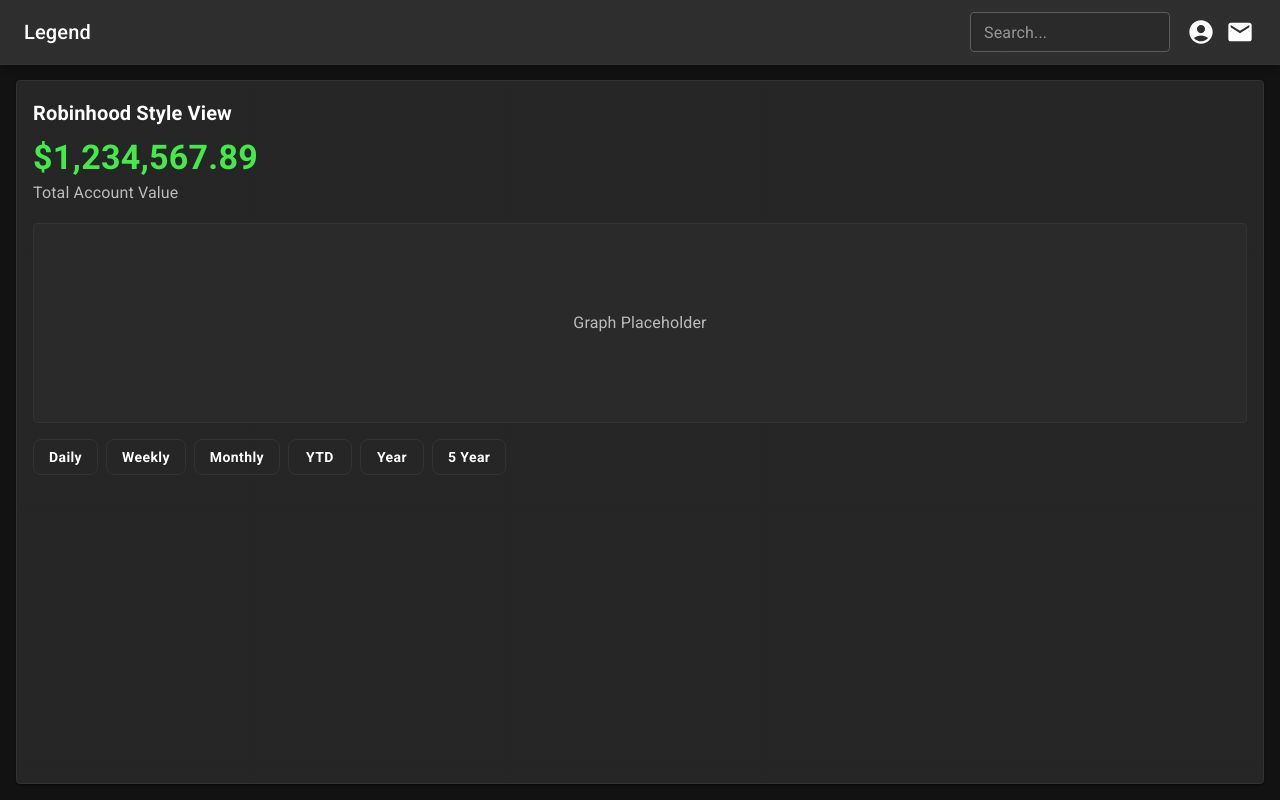
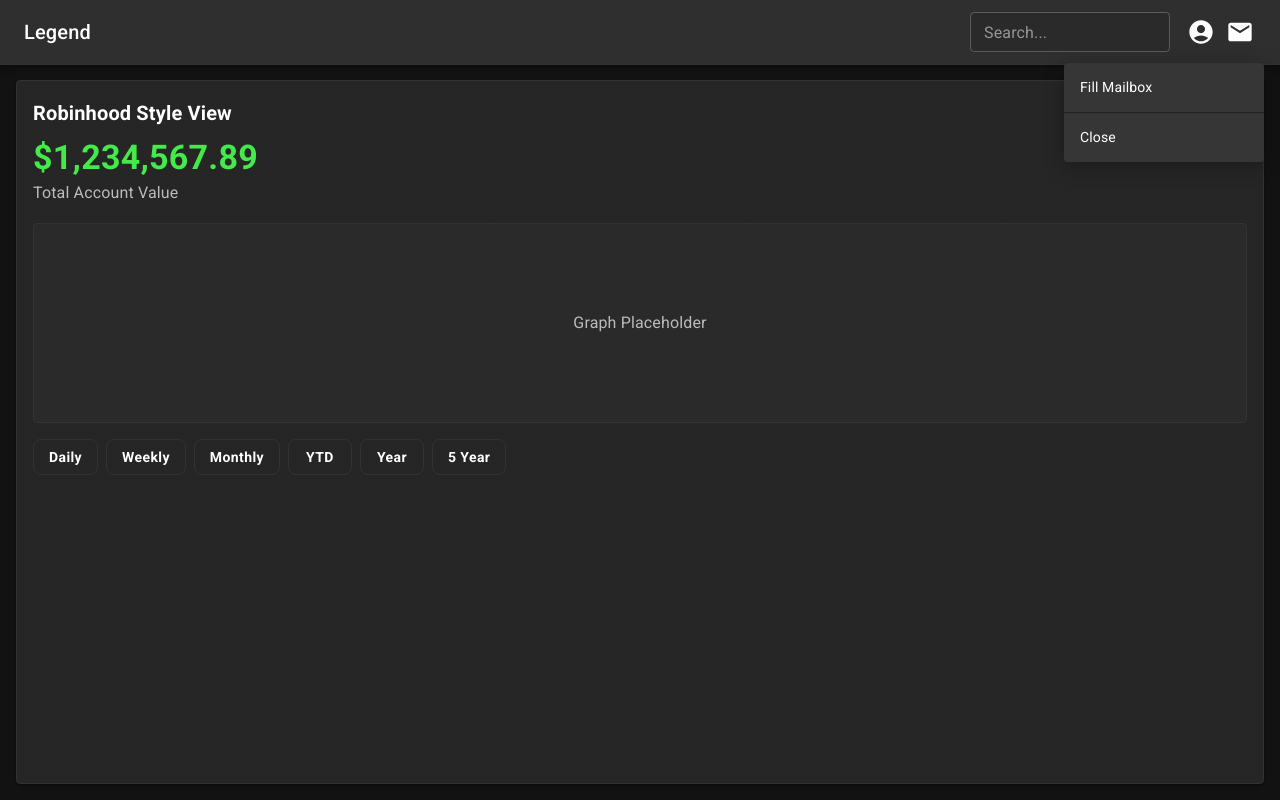
Before and after one commit to oldwestsolutions/jpmorgan, a React (Create React App) app: page /legend in a window 1280 px wide. Both pictures are taken after a click on the button 1240 px from the left and 32 px from the top of the page. Built offline with nearby package versions, Linux system fonts and the light colour scheme.

Commit message:
Add mailbox functionality and fix scroll issues

```diff
--- a/src/pages/Legend.tsx
+++ b/src/pages/Legend.tsx
@@ -145,6 +145,9 @@
   const [searchResults, setSearchResults] = useState<{ title: string; description: string; price?: string }[]>([]);
   const [selectedStock, setSelectedStock] = useState<{ title: string; description: string; price?: string } | null>(null);
   const [isSearchOpen, setIsSearchOpen] = useState(false);
+  const [isMailOpen, setIsMailOpen] = useState(false);
+  const [mailAnchorEl, setMailAnchorEl] = useState<null | HTMLElement>(null);
+  const [isMailboxFull, setIsMailboxFull] = useState(false);
 
   const handleSearch = (query: string) => {
     if (query.toLowerCase() === 'netflix') {
@@ -188,6 +191,21 @@
 
   const handleViewChange = (view: 'main' | 'bio' | 'options' | 'news') => {
     setCurrentView(view);
+  };
+
+  const handleMailClick = (event: React.MouseEvent<HTMLElement>) => {
+    setMailAnchorEl(event.currentTarget);
+    setIsMailOpen(true);
+  };
+
+  const handleMailClose = () => {
+    setIsMailOpen(false);
+    setMailAnchorEl(null);
+  };
+
+  const handleMailboxToggle = () => {
+    setIsMailboxFull(!isMailboxFull);
+    handleMailClose();
   };
 
   const renderBioView = () => (
@@ -551,12 +569,101 @@
                   height: { xs: 24, sm: 30 }
                 }}
               />
-              <Typography variant="subtitle1" sx={{ ml: 'auto', color: '#43ea4a', fontSize: { xs: '0.875rem', sm: '1rem' } }}>{result.price}</Typography>
+              <Typography variant="caption" sx={{ ml: 'auto', color: '#43ea4a', fontSize: { xs: '0.75rem', sm: '0.875rem' } }}>{result.price}</Typography>
             </Box>
             <Typography variant="body2" color="text.secondary" sx={{ fontSize: '0.875rem' }}>{result.description}</Typography>
           </Box>
         ))}
       </Box>
+    </motion.div>
+  );
+
+  const renderMailDropdown = () => (
+    <Menu
+      anchorEl={mailAnchorEl}
+      open={isMailOpen}
+      onClose={handleMailClose}
+      PaperProps={{
+        sx: {
+          bgcolor: '#1a1a1a',
+          color: 'white',
+          mt: 1.5,
+          minWidth: 200,
+          boxShadow: '0 4px 20px rgba(0,0,0,0.3)',
+          '& .MuiMenuItem-root': {
+            fontSize: '0.875rem',
+            '&:hover': {
+              bgcolor: '#2a2a2a'
+            }
+          }
+        }
+      }}
+    >
+      <MenuItem onClick={handleMailboxToggle}>
+        {isMailboxFull ? 'Empty Mailbox' : 'Fill Mailbox'}
+      </MenuItem>
+      <Divider sx={{ bgcolor: '#333' }} />
+      <MenuItem onClick={handleMailClose}>Close</MenuItem>
+    </Menu>
+  );
+
+  const renderMailbox = () => (
+    <motion.div
+      initial={{ opacity: 0, y: 20 }}
+      animate={{ opacity: 1, y: 0 }}
+      exit={{ opacity: 0, y: 20 }}
+      transition={{ duration: 0.3 }}
+    >
+      <Paper sx={{
+        p: 2,
+        bgcolor: '#1a1a1a',
+        color: 'white',
+        border: '1px solid #333',
+        height: '100%',
+        overflow: 'hidden',
+        display: 'flex',
+        flexDirection: 'column'
+      }}>
+        <Box sx={{ display: 'flex', justifyContent: 'space-between', alignItems: 'center', mb: 2 }}>
+          <Typography variant="h6">Mailbox</Typography>
+          <IconButton onClick={handleMailboxToggle} size="small">
+            <ExitToApp sx={{ color: '#43ea4a' }} />
+          </IconButton>
+        </Box>
+        <Box sx={{ flex: 1, overflow: 'auto' }}>
+          {isMailboxFull ? (
+            Array.from({ length: 20 }).map((_, index) => (
+              <Box
+                key={index}
+                sx={{
+                  p: 2,
+                  mb: 1,
+                  bgcolor: '#2a2a2a',
+                  borderRadius: 1,
+                  border: '1px solid #333'
+                }}
+              >
+                <Typography variant="subtitle2" sx={{ mb: 1 }}>Important Update #{index + 1}</Typography>
+                <Typography variant="body2" color="text.secondary">
+                  This is a sample message to demonstrate the mailbox functionality...
+                </Typography>
+              </Box>
+            ))
+          ) : (
+            <Box sx={{
+              display: 'flex',
+              flexDirection: 'column',
+              alignItems: 'center',
+              justifyContent: 'center',
+              height: '100%',
+              color: 'text.secondary'
+            }}>
+              <Mail sx={{ fontSize: 48, mb: 2, opacity: 0.5 }} />
+              <Typography variant="body1">Your mailbox is empty</Typography>
+            </Box>
+          )}
+        </Box>
+      </Paper>
     </motion.div>
   );
 
@@ -566,13 +673,23 @@
       animate={{ opacity: 1 }}
       transition={{ duration: 0.5 }}
     >
-      <Box sx={{ minHeight: '100vh', bgcolor: '#121212', overflow: 'hidden' }}>
+      <Box sx={{
+        height: '100vh',
+        bgcolor: '#121212',
+        overflow: 'hidden',
+        position: 'fixed',
+        top: 0,
+        left: 0,
+        right: 0,
+        bottom: 0
+      }}>
         <AppBar
           position="fixed"
           sx={{
             width: '100%',
             bgcolor: '#1a1a1a',
-            borderBottom: '1px solid #333'
+            borderBottom: '1px solid #333',
+            zIndex: 1200
           }}
         >
           <Toolbar sx={{ minHeight: { xs: 56, sm: 64 } }}>
@@ -629,9 +746,11 @@
               edge="end"
               color="inherit"
               sx={{ ml: 0.5 }}
+              onClick={handleMailClick}
             >
               <Mail sx={{ fontSize: { xs: 24, sm: 28 } }} />
             </IconButton>
+            {renderMailDropdown()}
           </Toolbar>
         </AppBar>
 
@@ -648,7 +767,10 @@
             position: 'relative'
           }}
         >
-          {selectedStock ? (
+          {isMailboxFull ? (
+            renderMailbox()
+          ) : (
+            selectedStock ? (
               <Paper sx={{ p: { xs: 1, sm: 2 }, bgcolor: '#1a1a1a', color: 'white', border: '1px solid #333', flex: 1, minHeight: 0, overflow: 'auto' }}>
                 <Button
                   variant="outlined"
@@ -815,6 +937,7 @@
                   </>
                 )}
               </Paper>
+            )
           )}
         </Box>
       </Box>
```
Lines whose indentation alone changed are shown as unchanged.
